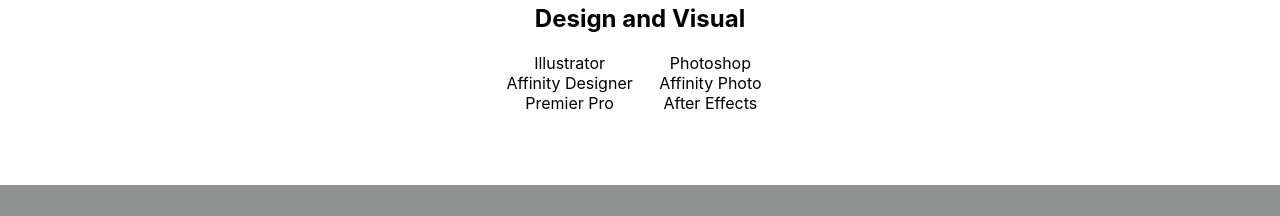
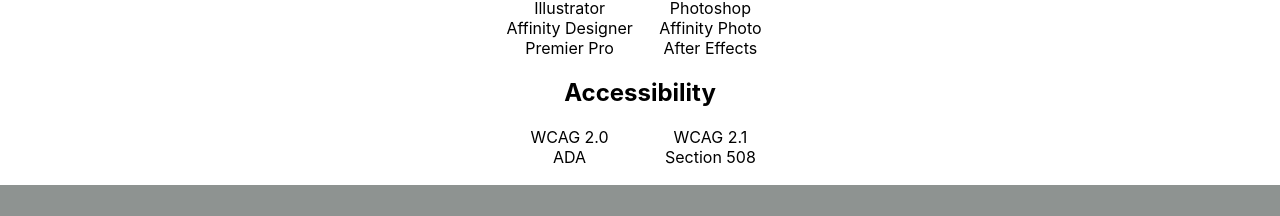
Before and after one commit to tylerakin2348/developer-frontend, a React (Create React App) app: page /work/technology in a window 1280 px wide. Shown: the part 1175-1391 px from the top of the page. Built offline with nearby package versions, Linux system fonts and the light colour scheme; no server answers.

Commit message:
small change

```diff
--- a/src/Content/AboutPageContent.js
+++ b/src/Content/AboutPageContent.js
@@ -19,11 +19,15 @@
 
                 <PageTitle name="A developer at heart" />
 
-                <div>Writing something that works captures my desire for creation. Crafting functionality that presents content for users taps my desire to create and evoke an effect.</div>
+                <div>Writing something that works captures my desire for creation. Crafting functionality that presents content for users taps my desire to create and evoke an effect.
+
+                I have worked both within Agencies and as a Freelance developer.
+                </div>
+
 
                 <h2>About This Site</h2>
 
-                <div>tylerakin.com is the development porfolio site for Tyler Akin, a developer focused largely on Front-End Development—in the Louisville, Kentucky region. This site is designed as a single-page application using the ReactJs framework. </div>
+                <div>tylerakin.com is the development porfolio site for Tyler Akin, a developer focused largely on Front-End Development—in the Louisville, Kentucky region. This site is designed as a single-page application using the ReactJs framework.</div>
             </motion.div>
         </div>
     );
--- a/src/Content/Technology.js
+++ b/src/Content/Technology.js
@@ -49,6 +49,16 @@
                             <div>After Effects</div>
                         </div>
                     </div>
+
+                    <div className="technology-sector">
+                        <h2>Accessibility</h2>
+                        <div className="technology-sector--inner">
+                            <div>WCAG 2.0</div>
+                            <div>WCAG 2.1</div>
+                            <div>ADA</div>
+                            <div>Section 508</div>
+                        </div>
+                    </div>
                 </div>
             </motion.div>
 
```
